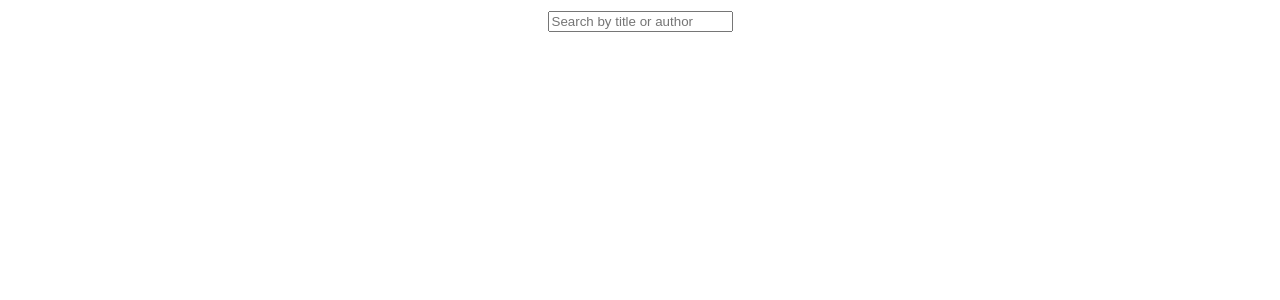
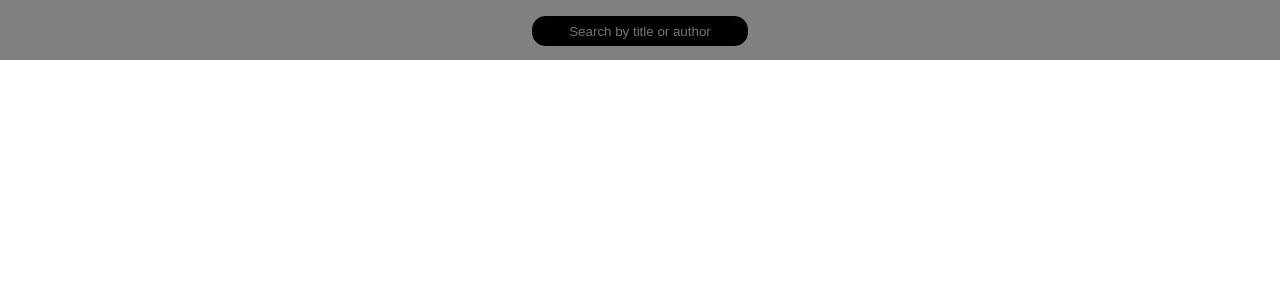
Before and after one commit to ZumDeWald/ChinguBookFinder, a React (Create React App) app in the folder book-finder/: page / in a window 1280 px wide. Shown: the top 300 px of the page. Built offline with nearby package versions, Linux system fonts and the light colour scheme.

Commit message:
Correct Grid layout and coloring of Search

```diff
--- a/book-finder/src/components/Search.js
+++ b/book-finder/src/components/Search.js
@@ -19,10 +19,10 @@ class Search extends Component {
     const { query } = this.state;
 
     return (
-
       <div id="search">
-        <div className="search-books-input-wrapper">
+        <div className="search-bar">
           <input
+            className="search-input"
             type="text"
             placeholder="Search by title or author"
             value={query}
--- a/book-finder/src/stylesheets/App.css
+++ b/book-finder/src/stylesheets/App.css
@@ -31,8 +31,8 @@ video {
 /* Grid setup on App Container */
 #app-container {
   display: grid;
-  grid-tempate-columns: [c1] 100% [c2];
-  grid-template-rows: [r1] 100px [r2] 1fr [r3] 50px [r4];
+  grid-template-columns: [c1] 100% [c2];
+  grid-template-rows: [r1] 60px [r2] 1fr [r3] 50px [r4];
   width: 100%;
   padding: 0;
   margin: 0;
--- a/book-finder/src/stylesheets/Search.css
+++ b/book-finder/src/stylesheets/Search.css
@@ -5,5 +5,26 @@
   grid-column: c1 / c2;
   grid-row: r1 / r2;
   width: 100%;
-  margin: 0.5em auto;
+  margin: 0 auto;
+  background-color: gray;
 }
+
+.search-bar {
+  display: flex;
+  flex-flow:column nowrap;
+  justify-content: center;
+  align-items: center;
+  width: 100%;
+  margin: 1em auto;
+}
+
+.search-input {
+  width: 200px;
+  padding: 0.5em;
+  margin: auto;
+  background-color: #000;
+  color: #fff;
+  border: solid 1px #000;
+  border-radius: 1em;
+  text-align: center;
+}
```
